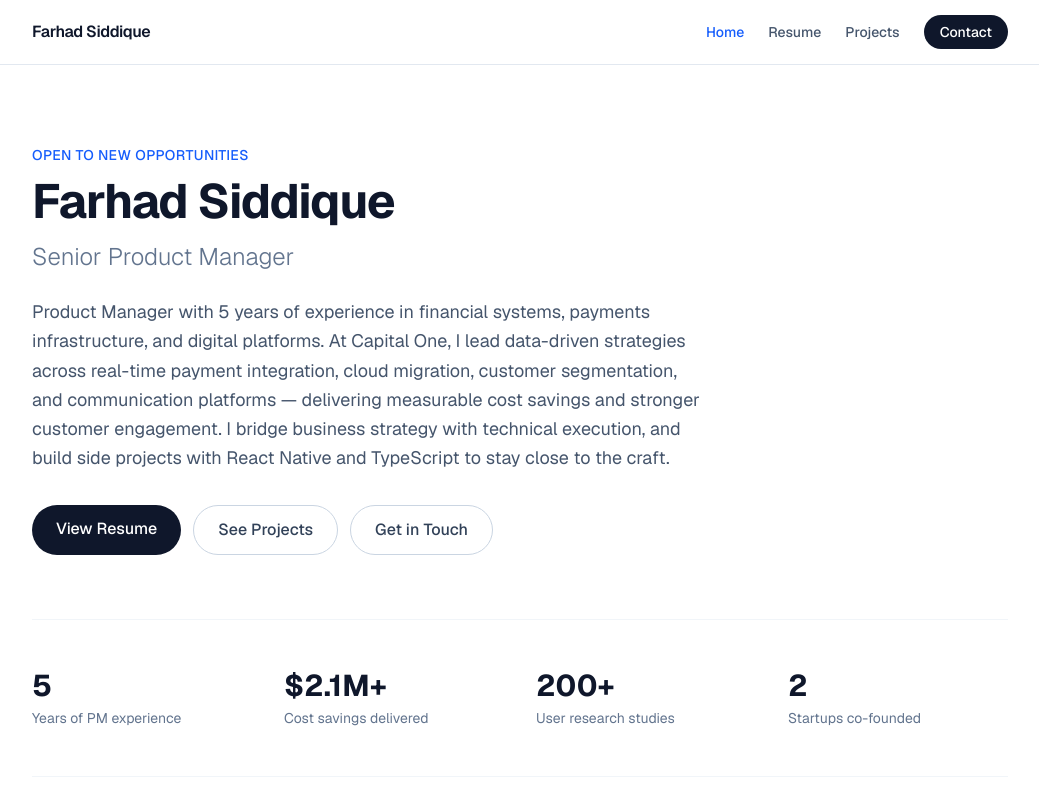
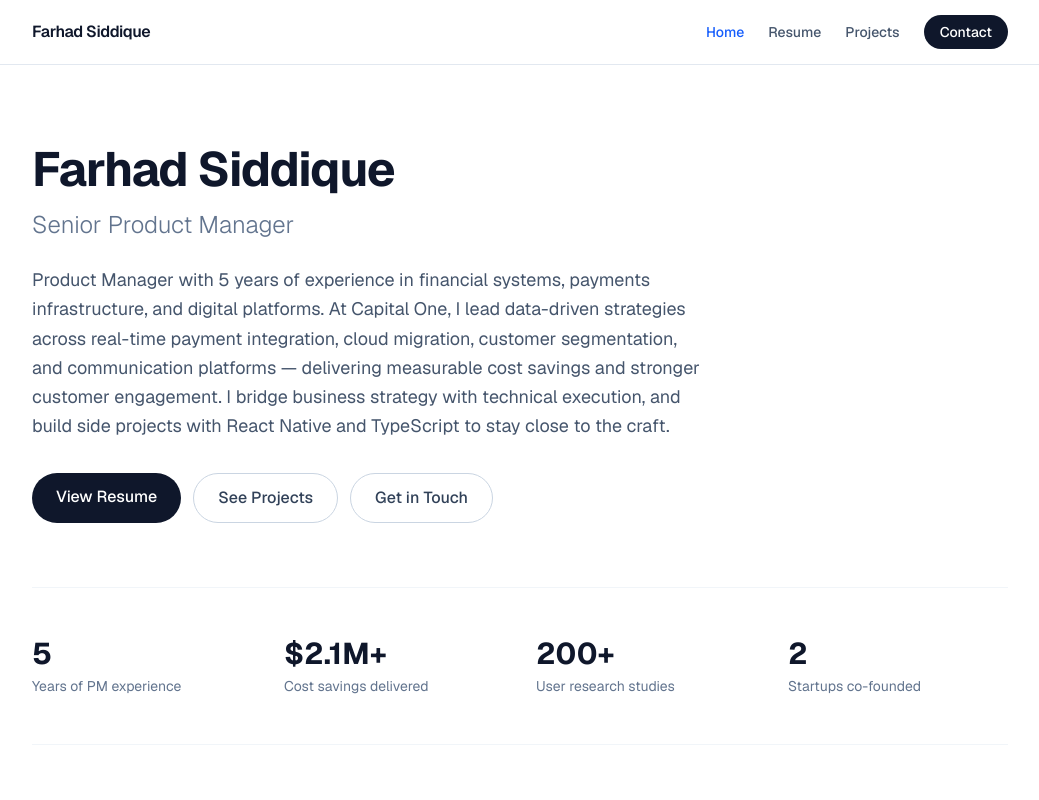
Before and after one commit to FarhadSiddique/portfolio, a Next.js app: page / in a window 1280 px wide. Shown: the top 800 px of the page, without its empty margins (120-1159 px from the left). Built offline with nearby package versions, Linux system fonts and the light colour scheme.

Commit message:
Remove open to new opportunities banner

```diff
--- a/app/page.tsx
+++ b/app/page.tsx
@@ -32,9 +32,6 @@ export default function Home() {
 
       {/* Hero */}
       <section className="pt-20 pb-16">
-        <p className="text-blue-600 font-medium text-sm mb-3 tracking-wide uppercase">
-          Open to new opportunities
-        </p>
         <h1 className="text-5xl font-bold text-slate-900 tracking-tight mb-4">
           {resume.name}
         </h1>
```
